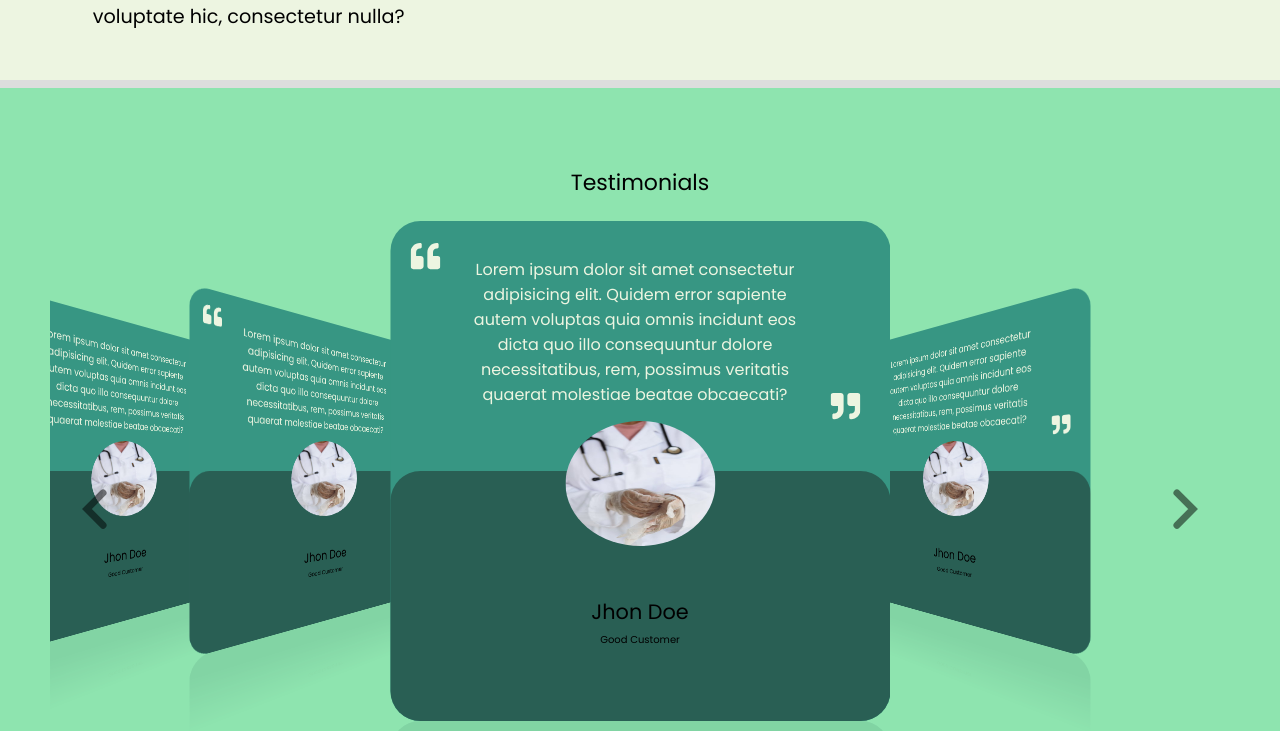
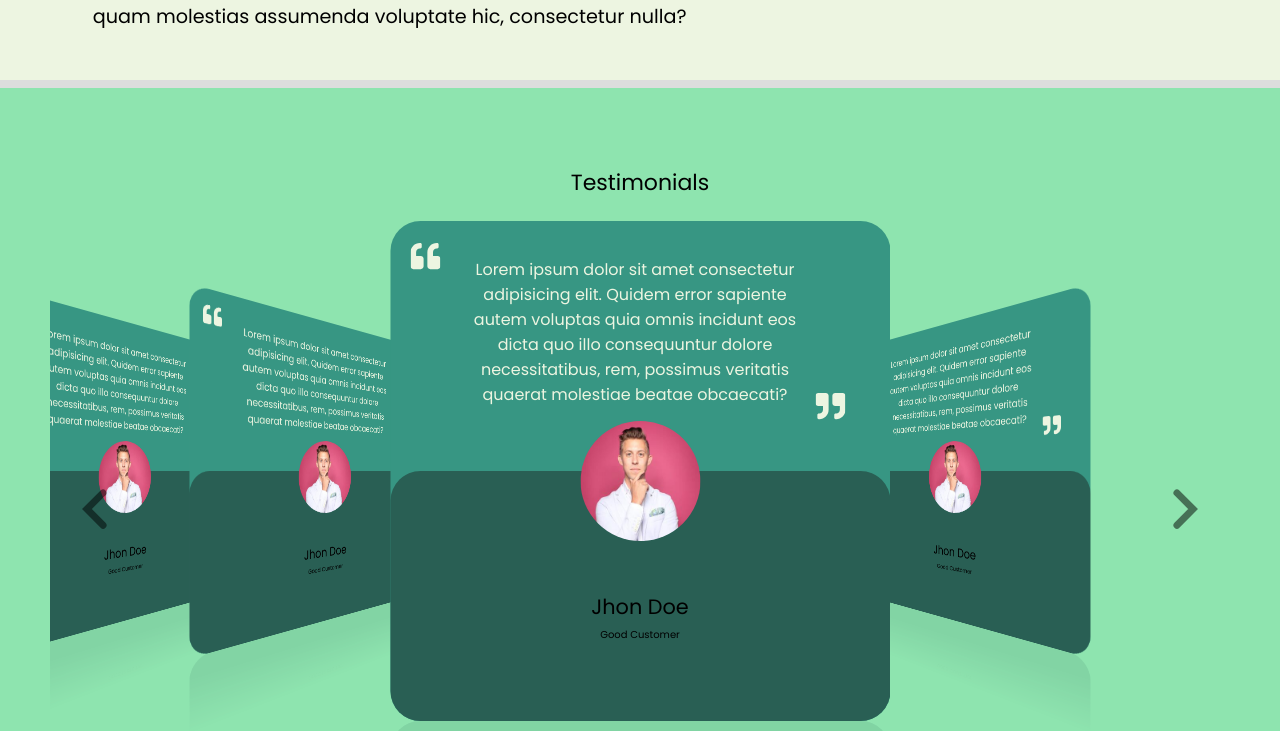
Before and after one commit to anmirza786/melodiahomecare-frontend, a plain HTML site: page index.html in a window 1280 px wide. Shown: the part 1224-1955 px from the top of the page. Drawn offline with Linux system fonts and the light colour scheme; a web font is replaced by a local one.

Commit message:
update 3.

```diff
--- a/css/style.css
+++ b/css/style.css
@@ -624,8 +624,9 @@ hr {
   border-radius: 30px;
 }
 .testimonial--content .qout--by img {
-  width: 20%;
+  width: 60px;
   height: 60px;
+  object-fit: cover;
   border-radius: 50%;
 }
 .testimonial--content .qout--by h1 {
@@ -669,8 +670,8 @@ hr {
     padding-top: 20px;
   }
   .testimonial--content .qout--by img {
-    width: 30%;
-    height: 50%;
+    width: 120px;
+    height: 120px;
     transform: translateY(-50px);
   }
   .testimonial--content .qout--by h1 {
--- a/index.html
+++ b/index.html
@@ -78,7 +78,7 @@
               </div>
               <div class="dropdown-content">
                 <a href="#">Employee Benefits</a>
-                <a href="#">Opening</a>
+                <a href="job-opening.html">Opening</a>
               </div>
             </div>
           </li>
@@ -140,7 +140,6 @@
           </div>
           <div class="introduction--image">
             <p>
-              <img src="images/intro-image.jpeg" alt="" />
               Lorem, ipsum dolor sit amet consectetur adipisicing elit. Numquam,
               asperiores molestiae veritatis eum aut porro minus, nostrum magni
               ab rem maiores. Natus quam aut, porro ipsa velit distinctio
@@ -167,6 +166,7 @@
               quis perspiciatis quam molestias assumenda voluptate hic,
               consectetur nulla?
             </p>
+            <img src="images/intro-image.jpeg" alt="" />
           </div>
         </div>
       </div>
@@ -195,6 +195,7 @@
                     style="
                       align-self: flex-end;
                       margin-top: 0;
+                      margin-left: 5px;
                       margin-bottom: 50px;
                     "
                   >
@@ -204,7 +205,7 @@
                   </svg>
                 </div>
                 <div class="qout--by">
-                  <img src="images/intro-image.jpeg" alt="" />
+                  <img src="images/jhone-doe.jpg" alt="" />
                   <h1>Jhon Doe</h1>
                   <p>Good Customer</p>
                 </div>
@@ -229,6 +230,7 @@
                     style="
                       align-self: flex-end;
                       margin-top: 0;
+                      margin-left: 5px;
                       margin-bottom: 50px;
                     "
                   >
@@ -238,7 +240,7 @@
                   </svg>
                 </div>
                 <div class="qout--by">
-                  <img src="images/intro-image.jpeg" alt="" />
+                  <img src="images/jhone-doe.jpg" alt="" />
                   <h1>Jhon Doe</h1>
                   <p>Good Customer</p>
                 </div>
@@ -263,6 +265,7 @@
                     style="
                       align-self: flex-end;
                       margin-top: 0;
+                      margin-left: 5px;
                       margin-bottom: 50px;
                     "
                   >
@@ -272,7 +275,7 @@
                   </svg>
                 </div>
                 <div class="qout--by">
-                  <img src="images/intro-image.jpeg" alt="" />
+                  <img src="images/jhone-doe.jpg" alt="" />
                   <h1>Jhon Doe</h1>
                   <p>Good Customer</p>
                 </div>
@@ -297,6 +300,7 @@
                     style="
                       align-self: flex-end;
                       margin-top: 0;
+                      margin-left: 5px;
                       margin-bottom: 50px;
                     "
                   >
@@ -306,7 +310,7 @@
                   </svg>
                 </div>
                 <div class="qout--by">
-                  <img src="images/intro-image.jpeg" alt="" />
+                  <img src="images/jhone-doe.jpg" alt="" />
                   <h1>Jhon Doe</h1>
                   <p>Good Customer</p>
                 </div>
@@ -331,6 +335,7 @@
                     style="
                       align-self: flex-end;
                       margin-top: 0;
+                      margin-left: 5px;
                       margin-bottom: 50px;
                     "
                   >
@@ -340,7 +345,7 @@
                   </svg>
                 </div>
                 <div class="qout--by">
-                  <img src="images/intro-image.jpeg" alt="" />
+                  <img src="images/jhone-doe.jpg" alt="" />
                   <h1>Jhon Doe</h1>
                   <p>Good Customer</p>
                 </div>
```
Also changed, not shown: IV-therap.html (+1 -1 lines), about.html (+1 -1 lines), apply-no.html (+1 -1 lines), companion.html (+1 -1 lines), home-care-nursing.html (+1 -1 lines), home-health-aide.html (+1 -1 lines), homemaking-services.html (+1 -1 lines), hospice.html (+1 -1 lines), independent-living-skills.html (+1 -1 lines), interpretive-services.html (+1 -1 lines), job-opening.html (+1 -1 lines), personal-care-assistance.html (+1 -1 lines), respite.html (+1 -1 lines), skilled-nurse.html (+1 -1 lines), 3 more files.
